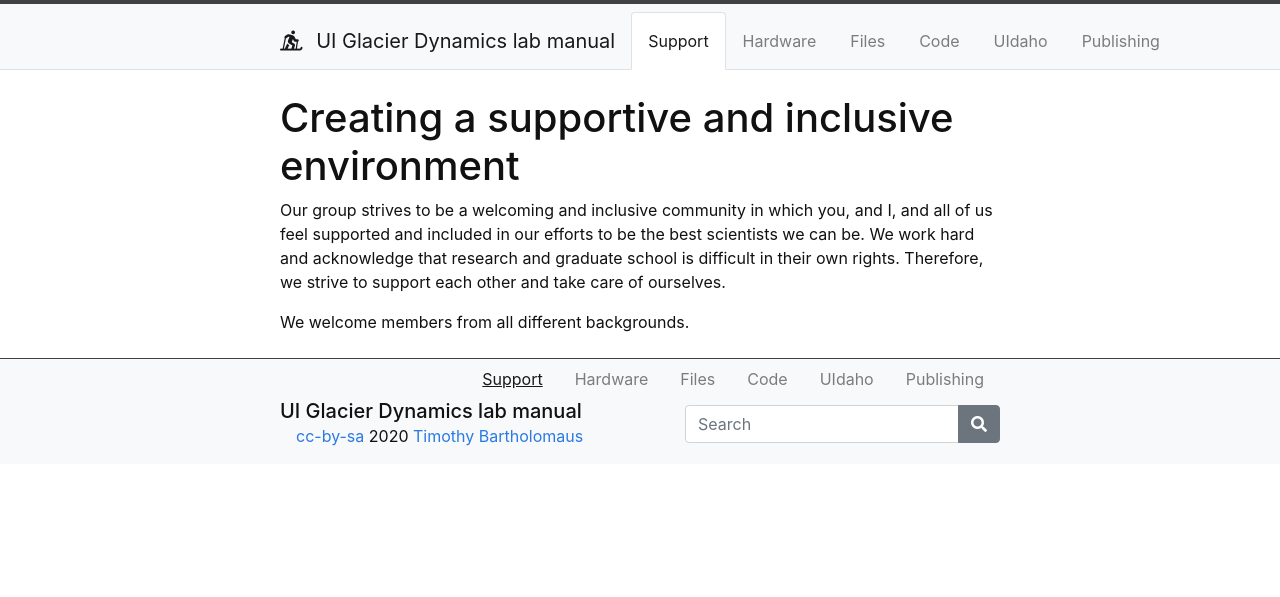
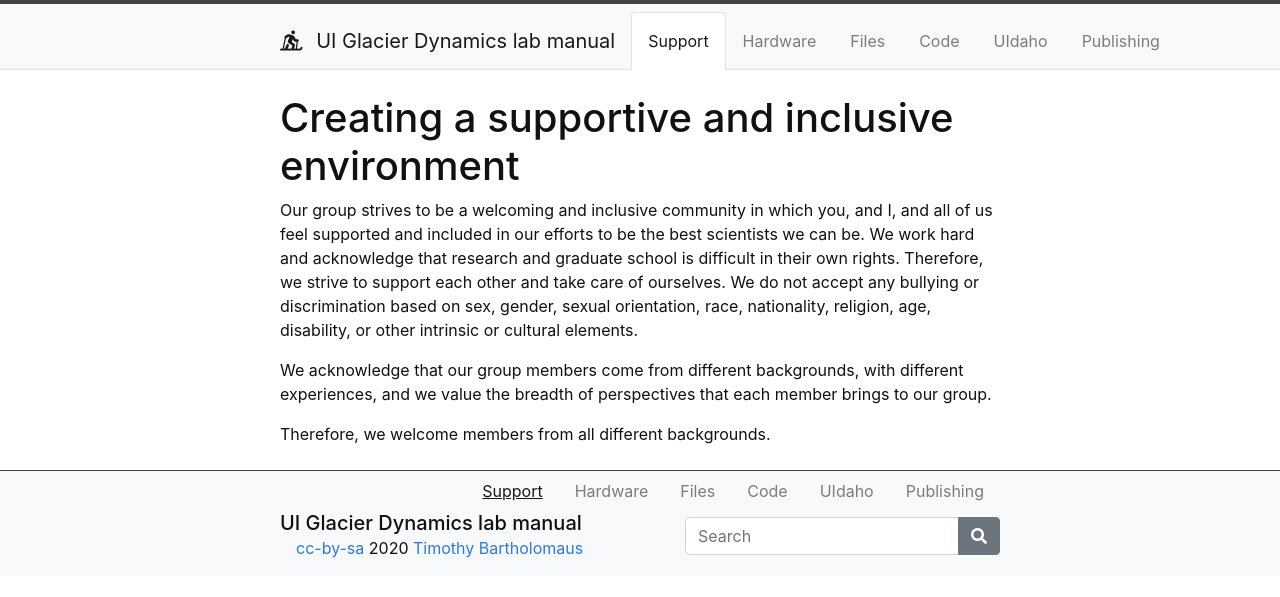
Before and after one commit to yoramterleth/uiglaciology, a Jekyll site: the page built from content/0-support.md, in a window 1280 px wide. Shown: the top 597 px of the page. Built offline with Jekyll 4.4.1, drawn with Linux system fonts in a browser that asks for light colours.

Commit message:
Update 0-support.md

```diff
--- a/content/0-support.md
+++ b/content/0-support.md
@@ -4,6 +4,8 @@ nav: true
 ---
 
 # Creating a supportive and inclusive environment
-Our group strives to be a welcoming and inclusive community in which you, and I, and all of us feel supported and included in our efforts to be the best scientists we can be.  We work hard and acknowledge that research and graduate school is difficult in their own rights. Therefore, we strive to support each other and take care of ourselves.
+Our group strives to be a welcoming and inclusive community in which you, and I, and all of us feel supported and included in our efforts to be the best scientists we can be.  We work hard and acknowledge that research and graduate school is difficult in their own rights. Therefore, we strive to support each other and take care of ourselves.  We do not accept any bullying or discrimination based on sex, gender, sexual orientation, race, nationality, religion, age, disability, or other intrinsic or cultural elements.
 
-We welcome members from all different backgrounds.
+We acknowledge that our group members come from different backgrounds, with different experiences, and we value the breadth of perspectives that each member brings to our group.
+
+Therefore, we welcome members from all different backgrounds.
```
